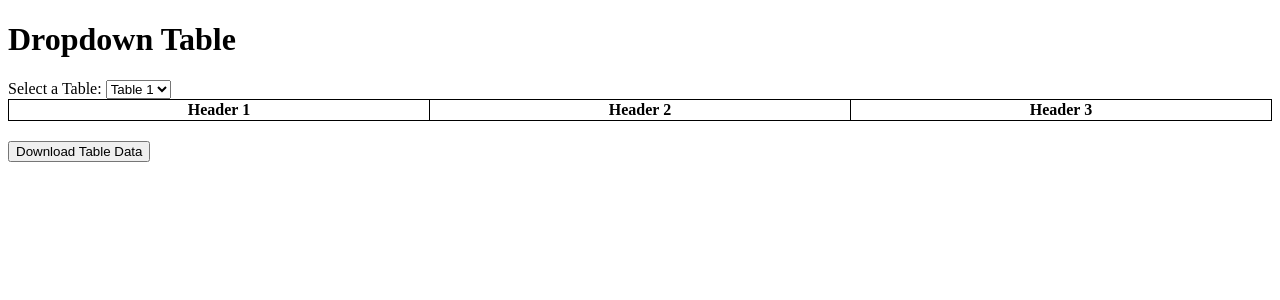
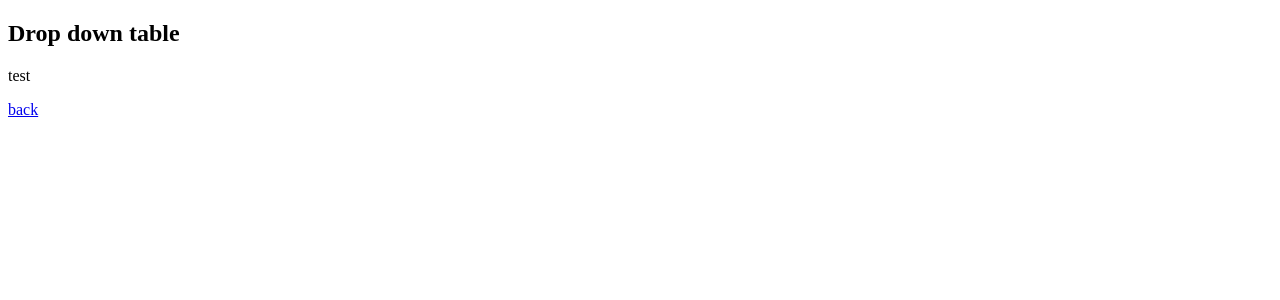
Before and after one commit to QuantumChemist/QuantumChemist.github.io, a Jekyll site: the page built from dropdown.md, in a window 1280 px wide. Shown: the top 300 px of the page. Built offline with Jekyll 4.4.1, drawn with Linux system fonts in a browser that asks for light colours; our own code applies the rules of GitHub Pages for plain Markdown files; part of the change alters nothing that is shown.

Commit message:
Update dropdown.html

```diff
--- a/_layouts/dropdown.html
+++ b/_layouts/dropdown.html
@@ -1,10 +1,9 @@
-
 <!DOCTYPE html>
 <html lang="en">
 <head>
     <meta charset="UTF-8">
     <meta name="viewport" content="width=device-width, initial-scale=1.0">
-    <title>Dropdown Table</title>
+    <title>Editable Table</title>
     <style>
         table {
             width: 100%;
@@ -19,79 +18,9 @@
     </style>
 </head>
 <body>
-
-<h1>Dropdown Table</h1>
-
-<label for="table-selector">Select a Table:</label>
-<select id="table-selector">
-    <option value="table1">Table 1</option>
-    <option value="table2">Table 2</option>
-</select>
-
-<table id="selected-table">
-    <thead>
-        <tr>
-            <th>Header 1</th>
-            <th>Header 2</th>
-            <th>Header 3</th>
-        </tr>
-    </thead>
-    <tbody>
-        <!-- Table data will be populated here based on user selection -->
-    </tbody>
-</table>
-
-<button id="download-button">Download Table Data</button>
-
-<script>
-    const tableSelector = document.getElementById('table-selector');
-    const selectedTable = document.getElementById('selected-table').getElementsByTagName('tbody')[0];
-    const downloadButton = document.getElementById('download-button');
-
-    const tableData = {
-        table1: [
-            ['Row 1 Data 1', 'Row 1 Data 2', 'Row 1 Data 3'],
-            ['Row 2 Data 1', 'Row 2 Data 2', 'Row 2 Data 3']
-        ],
-        table2: [
-            ['Row A Data 1', 'Row A Data 2', 'Row A Data 3'],
-            ['Row B Data 1', 'Row B Data 2', 'Row B Data 3']
-        ]
-    };
-
-    function populateTable(tableId) {
-        selectedTable.innerHTML = '';
-        const data = tableData[tableId];
-        data.forEach(rowData => {
-            const row = document.createElement('tr');
-            rowData.forEach(cellData => {
-                const cell = document.createElement('td');
-                cell.textContent = cellData;
-                row.appendChild(cell);
-            });
-            selectedTable.appendChild(row);
-        });
-    }
-
-    tableSelector.addEventListener('change', () => {
-        const selectedTableId = tableSelector.value;
-        populateTable(selectedTableId);
-    });
-
-    downloadButton.addEventListener('click', () => {
-        const selectedTableId = tableSelector.value;
-        const data = tableData[selectedTableId];
-        const csvContent = data.map(row => row.join(',')).join('\n');
-        const blob = new Blob([csvContent], { type: 'text/csv' });
-        const url = URL.createObjectURL(blob);
-        const a = document.createElement('a');
-        a.href = url;
-        a.download = 'table_data.csv';
-        document.body.appendChild(a);
-        a.click();
-        window.URL.revokeObjectURL(url);
-    });
-</script>
-
+      <section id="main_content">
+        {{ content }}
+      </section>
+    </div>
 </body>
 </html>
```
